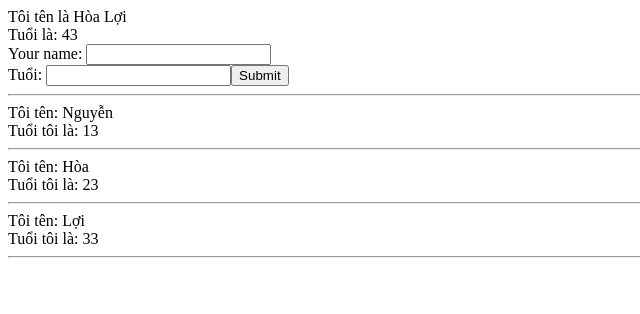
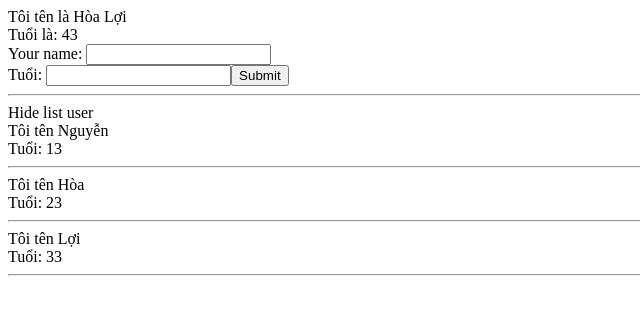
Before and after one commit to vnkenbi/test-demo-upload, a React (Create React App) app: page / in a window 1280 px wide. Shown: the top 314 px of the page, without its empty margins (0-640 px from the left). Built offline with nearby package versions, Linux system fonts and the light colour scheme.

Commit message:
video 25

```diff
--- a/src/App.css
+++ b/src/App.css
@@ -1,4 +1,14 @@
+
+.red {
+  color: red;
+}
+
+.green {
+  color: green;
+}
+
 body {
+  padding: 20px;
   margin: 0;
   font-family: -apple-system, BlinkMacSystemFont, 'Segoe UI', 'Roboto', 'Oxygen',
     'Ubuntu', 'Cantarell', 'Fira Sans', 'Droid Sans', 'Helvetica Neue',
--- a/src/components/Display.js
+++ b/src/components/Display.js
@@ -3,32 +3,49 @@
 
 import React from "react";
 
-class DisplayInfo extends React.Component{
+class Display extends React.Component{
+    state={
+        isShowhide: true
+    }
+    handleShowhide=(event)=>{
+        // alert("me")
+        this.setState(
+            {
+                isShowhide:!this.state.isShowhide
+            }
+        )
 
+    }
     render(){
         const {listUsers}=this.props;
-        // console.log(listUsers);
-        // const {name, tuoi}=this.props
+
         return(
             <div>
+                    <div>
+                        <span onClick={(event)=>{this.handleShowhide(event)}}>{this.state.isShowhide===false ? "Show list user" : "Hide list user" }</span>
+                    </div>
 
-                {
-                  listUsers.map((duLieuTungDong,index)=>{
-
-                    return (<div key={duLieuTungDong.id}>
-
-                            Tôi tên: {duLieuTungDong.name} <br />
-                            Tuổi tôi là: {duLieuTungDong.tuoi} <br />
-                            <hr/>
-                            </div>)
+                    { this.state.isShowhide &&
+                    <div>
+                        {
+                            listUsers.map(
+                                (user)=>{
+                                    return (
+                                        <div key={user.id} className={+user.tuoi > 18 ? "green" : "red"}>
+                                                    <div>Tôi tên {user.name}</div>
+                                                    <div>Tuổi: {user.tuoi}</div>
+                                                    <hr/>
+                                        </div>
+                                    );
+                                }
+                            )
+                        }
 
 
-
-                  })
-                }
-
+                    </div>
+                    }
             </div>
         );
     }
 }
-export default DisplayInfo;
+export default Display;
--- a/src/components/MyComponents.js
+++ b/src/components/MyComponents.js
@@ -2,20 +2,23 @@
 
 import React from "react";
 import UserInfo from "./UserInfo";
-import DisplayInfo from "./Display";
+import Display from "./Display";
 
 class Mycomponent extends React.Component{
     state={
-   listUsers: [  {id:1,name:"Nguyễn",tuoi:13},
-        {id:2,name:"Hòa",tuoi:23},
-        {id:3,name:"Lợi",tuoi:33}  ]
+   listUsers: [
+        {id:1,name:"Nguyễn",tuoi:"13"},
+        {id:2,name:"Hòa",tuoi:"23"},
+        {id:3,name:"Lợi",tuoi:"33"}
+    ]
     }
     render(){
         return(
             <div>
                 <UserInfo/>
+
                 <hr/>
-                <DisplayInfo listUsers={this.state.listUsers} />
+                <Display listUsers={this.state.listUsers} />
 
 
             </div>
```
Also changed, not shown: src/components/UserInfo.js (+0 -94 lines).
